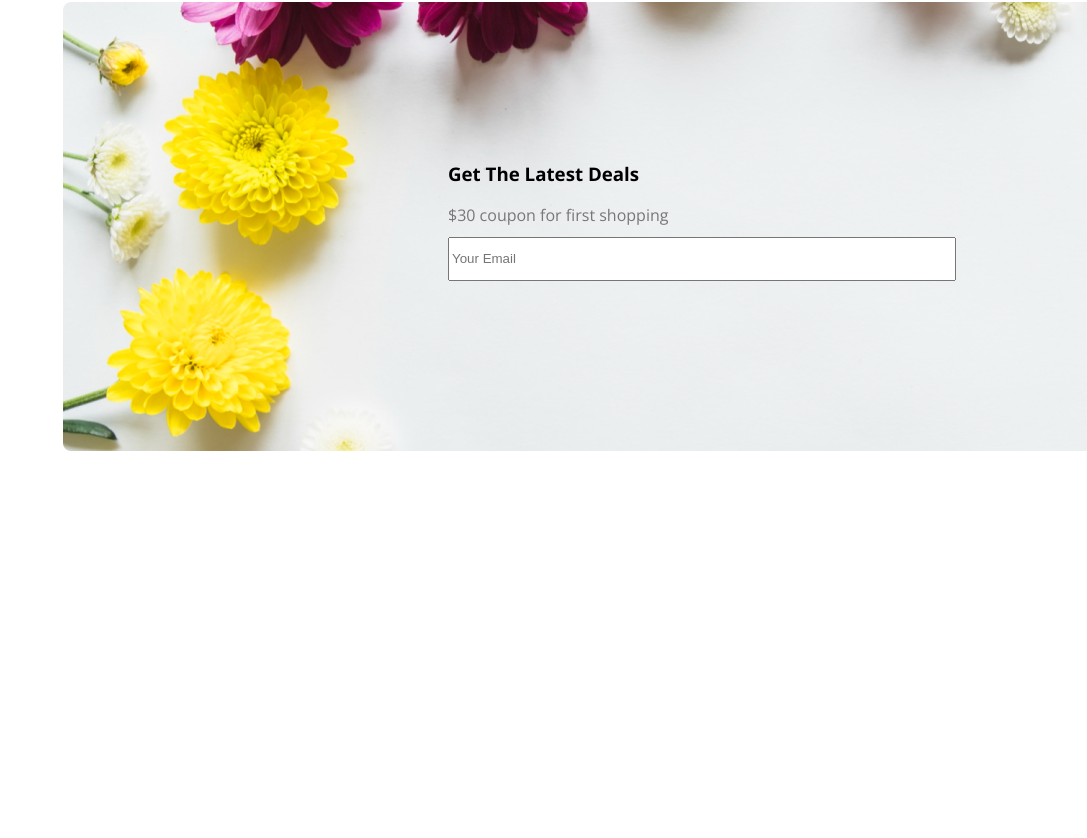
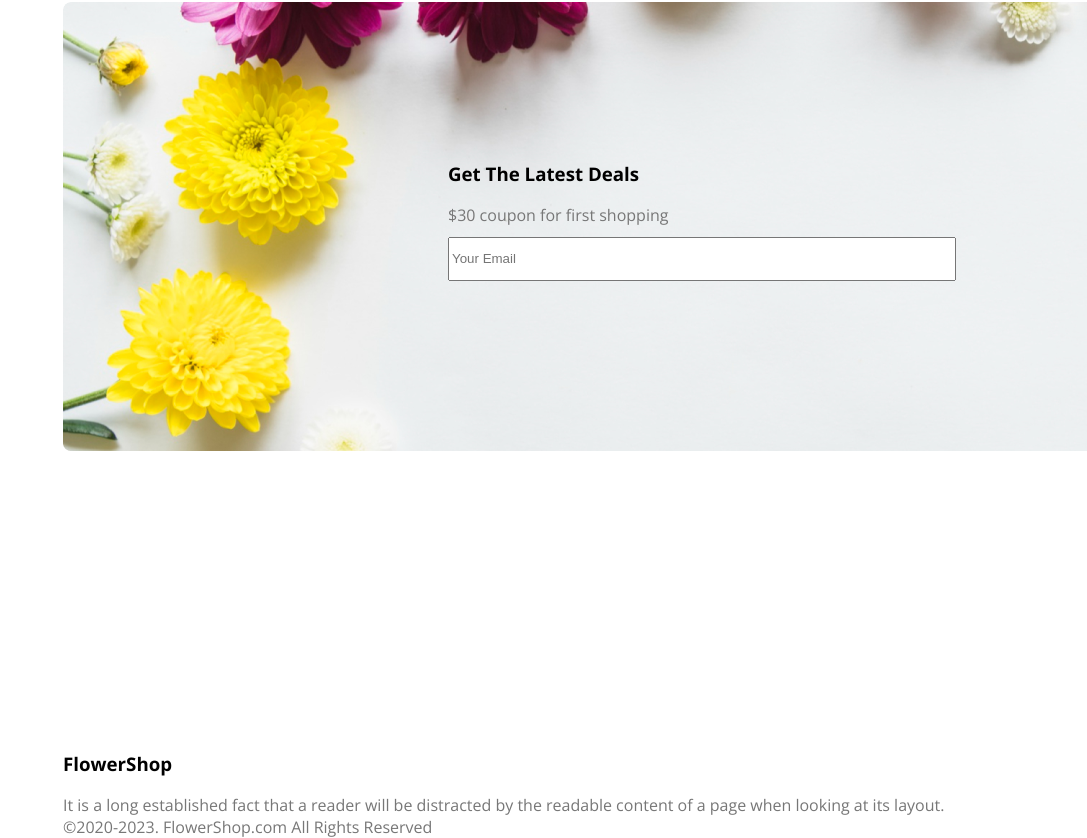
Before and after one commit to eversocurious/online-flower-shop, a plain HTML site: page index.html in a window 1280 px wide. Shown: the part 2120-2958 px from the top of the page, without its empty margins (193-1280 px from the left). Before the commit the page ends 2852 px from the top, so only its background shows below. Drawn offline with nearby package versions, Linux system fonts and the light colour scheme.

Commit message:
added footer

```diff
--- a/index.html
+++ b/index.html
@@ -79,12 +79,12 @@
                 </form>
 
             </section>
-
-
-
-    </main>
+</main>
     <footer>
-
+        <section class="footer" >
+            <h3 class="footer-title" >FlowerShop</h3>
+            <p class="footer-description" >It is a long established fact that a reader will be distracted by the readable content of a page when looking at its layout.</p>
+            <p class="footer-description" > &copy;2020-2023. FlowerShop.com All Rights Reserved </p>
     </footer>
 </body>
 </html>
--- a/styles/flower.css
+++ b/styles/flower.css
@@ -158,3 +158,13 @@ nav ul li a {
     height: 38px;
     margin-left: 10%;
 }
+.footer{
+    background-color: aliceblue
+    text-align: center;
+    margin-left: 20%;
+
+}
+.footer-description{
+    color: #777;
+    display: flex;
+}
```
